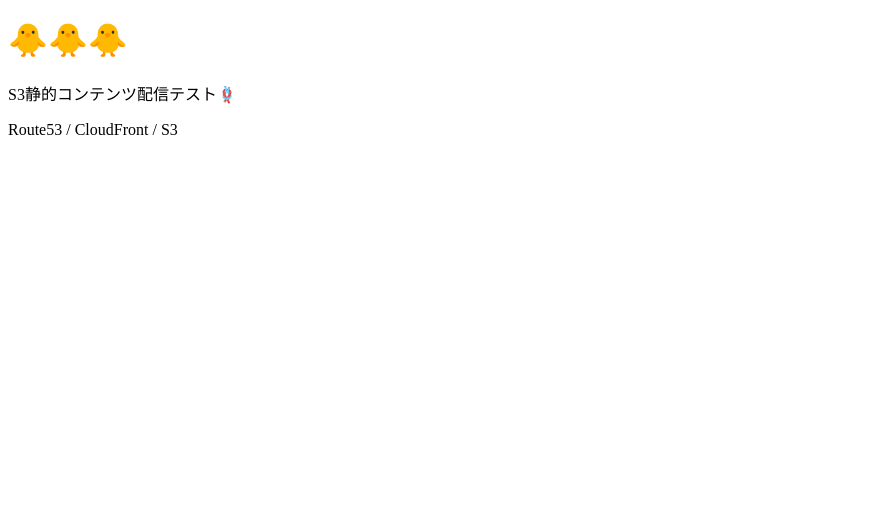
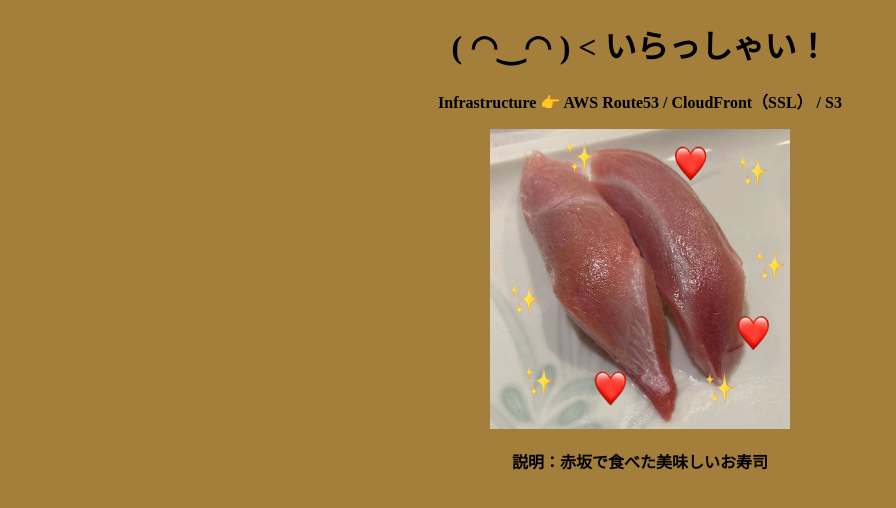
Before and after one commit to tk-koyamasayaka/s3-web, a plain HTML site: page index.html in a window 1280 px wide. Shown: the whole page, without its empty margins (0-896 px from the left). Drawn offline with Linux system fonts and the light colour scheme.

Commit message:
色々設定してみた

```diff
--- /dev/null
+++ b/css/main.css
@@ -0,0 +1,8 @@
+body {
+  background-color: #A47E3B;
+  text-align: center;
+}
+
+body > p {
+  font-weight: bold;
+}
--- a/index.html
+++ b/index.html
@@ -3,13 +3,16 @@
 
 <head>
   <meta charset="UTF-8">
+  <link rel="stylesheet" href="/css/main.css">
+  <link rel="apple-touch-icon" sizes="180x180" href="/apple-touch-icon.png">
+<link rel="icon" sizes="16x16" href="/favicon.ico">
   <title>S3 - test</title>
 </head>
 
 <body>
-  <h1>🐥🐥🐥</h1>
-  <p>S3静的コンテンツ配信テスト🪢</p>
-  <p>Route53 / CloudFront / S3</p>
+  <h1>( ◠‿◠ ) < いらっしゃい！</h1>
+  <p>Infrastructure 👉 AWS Route53 / CloudFront（SSL） / S3</p>
+  <img src="image/o-toro.jpeg" width="300px" height="300px">
+  <p>説明：赤坂で食べた美味しいお寿司</p>
 </body>
-
 </html>
```
Also changed, not shown: apple-touch-icon.png (added), favicon.ico (added), image/o-toro.jpeg (added).
